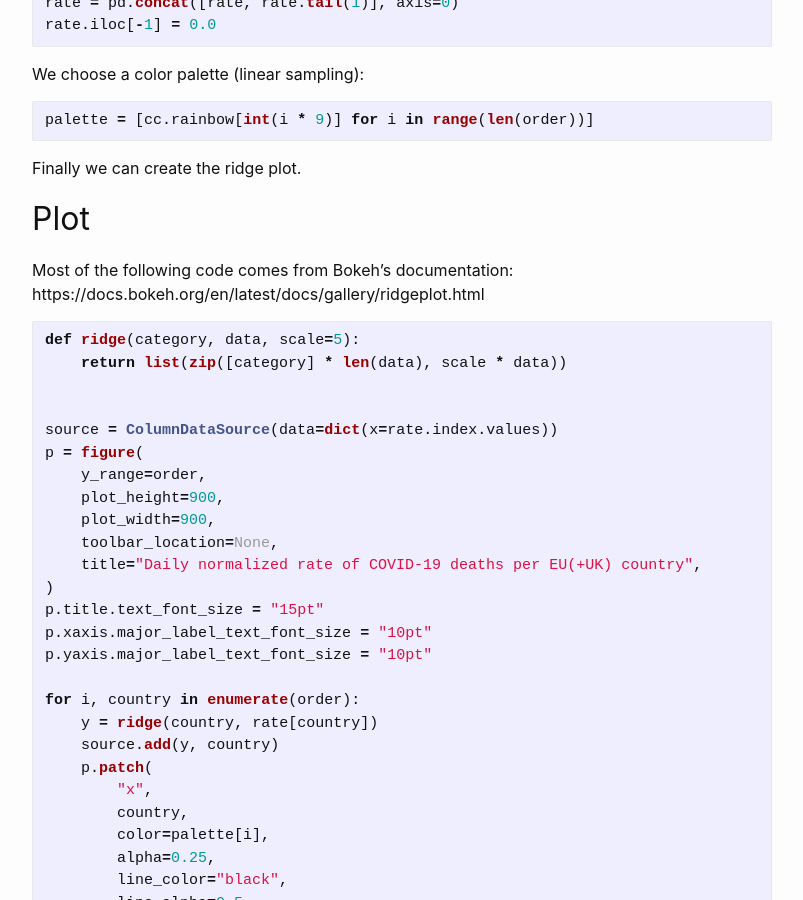
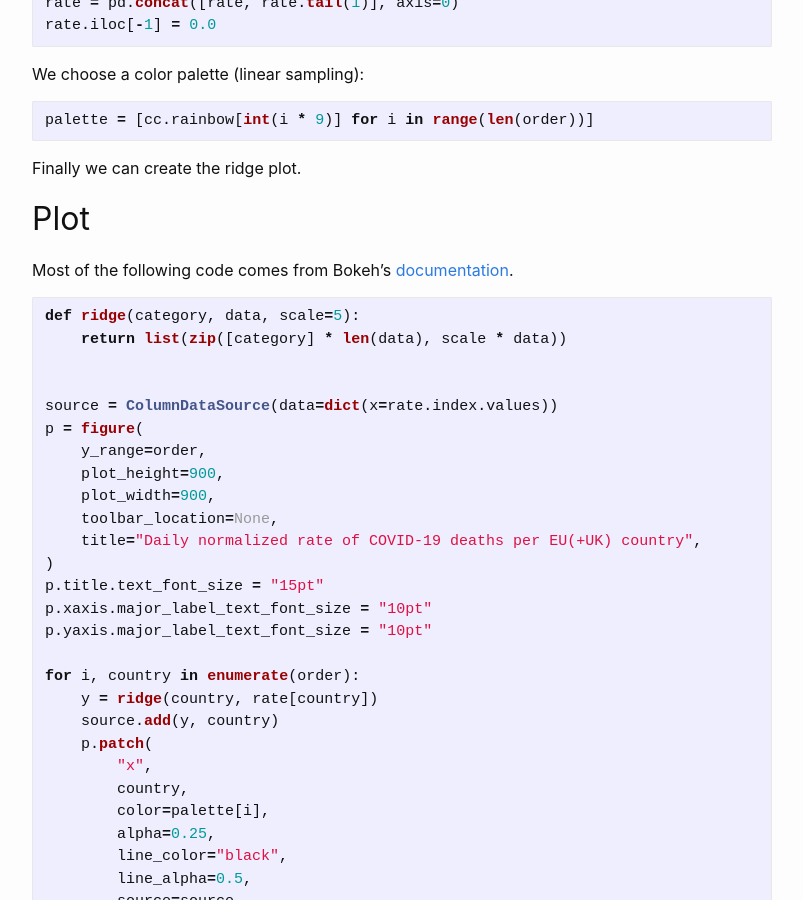
Before and after one commit to aetperf/aetperf.github.io, a Jekyll site: the page built from _posts/2020-08-26-Lunch-break,-Ridge-plots-with-Bokeh.md, in a window 1280 px wide and 900 px high, scrolled down 4732 px. Shown: the whole window, without its empty margins (238-1041 px from the left). Built offline with Jekyll 4.4.1, drawn with Linux system fonts in a browser that asks for light colours.

Commit message:
small update

````diff
--- a/_posts/2020-08-26-Lunch-break,-Ridge-plots-with-Bokeh.md
+++ b/_posts/2020-08-26-Lunch-break,-Ridge-plots-with-Bokeh.md
@@ -550,8 +550,7 @@ Finally we can create the ridge plot.
 
 ## Plot
 
-Most of the following code comes from Bokeh's documentation:
-https://docs.bokeh.org/en/latest/docs/gallery/ridgeplot.html
+Most of the following code comes from Bokeh's [documentation](https://docs.bokeh.org/en/latest/docs/gallery/ridgeplot.html).
 
 ```python
 def ridge(category, data, scale=5):
````
